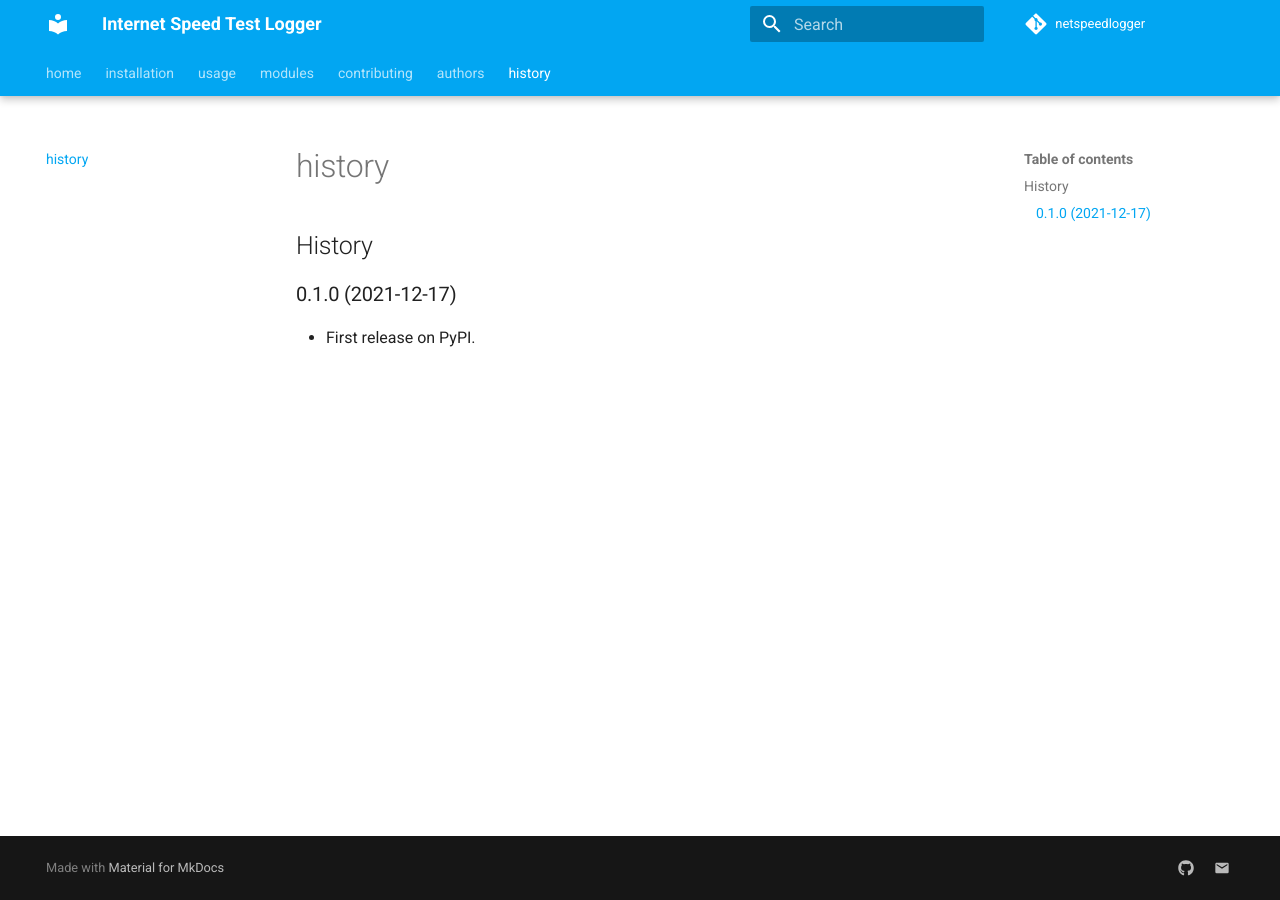
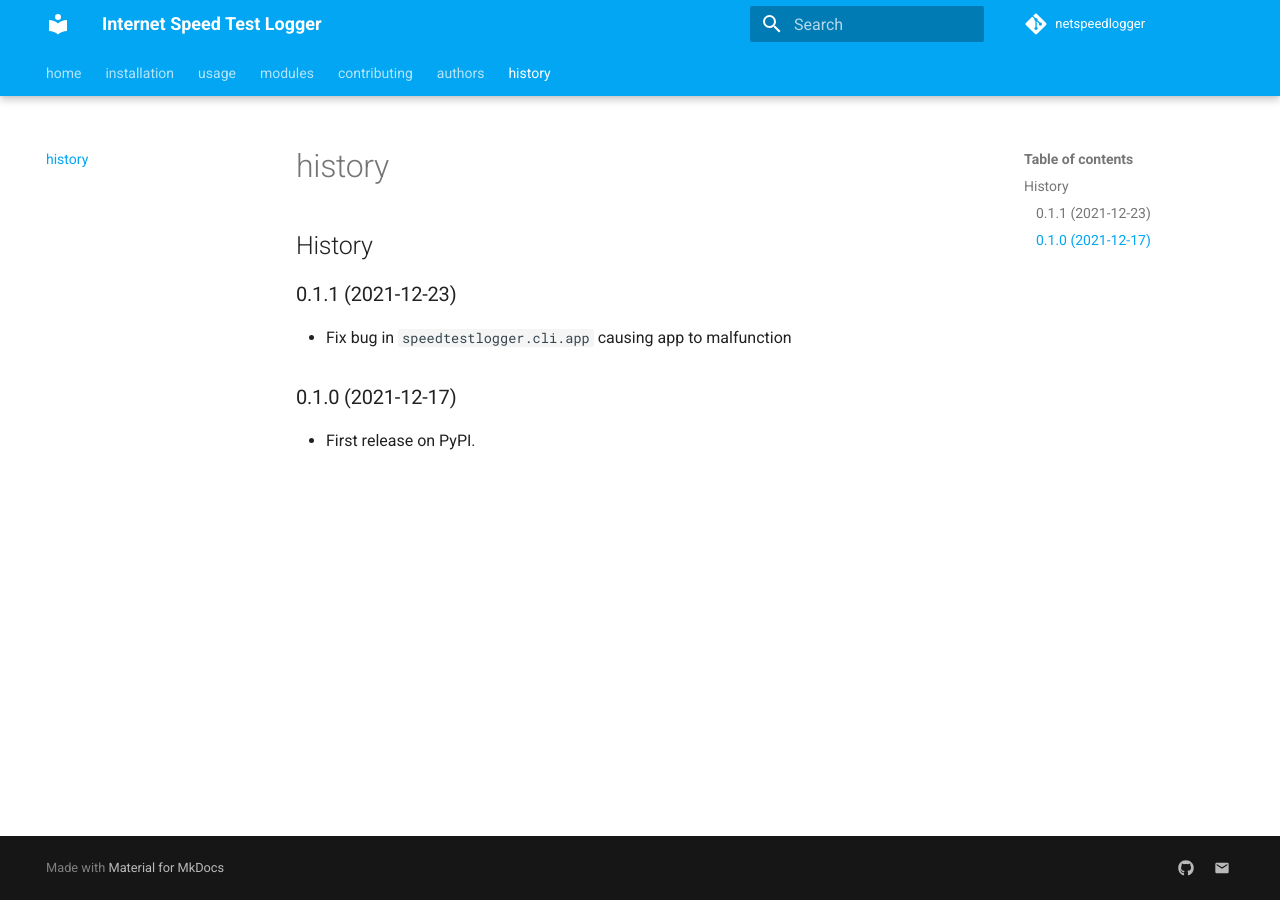
Before and after one commit to radinplaid/netspeedlogger, an MkDocs documentation site: the page built from docs/history.md, in a window 1280 px wide. Built offline with MkDocs 1.6.1 and Material for MkDocs 9.7.7, drawn with Linux system fonts in a browser that asks for light colours; comment, search, counter and statistics services are not loaded.

Commit message:
Patch release 0.1.1

```diff
--- a/HISTORY.md
+++ b/HISTORY.md
@@ -1,4 +1,8 @@
 # History
+
+## 0.1.1 (2021-12-23)
+
+* Fix bug in `speedtestlogger.cli.app` causing app to malfunction
 
 ## 0.1.0 (2021-12-17)
 
```
